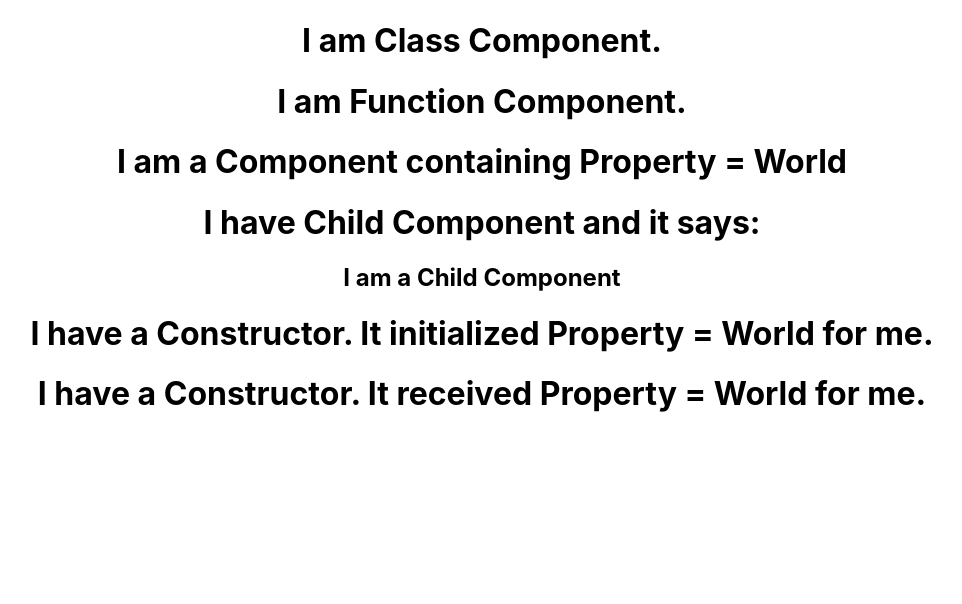
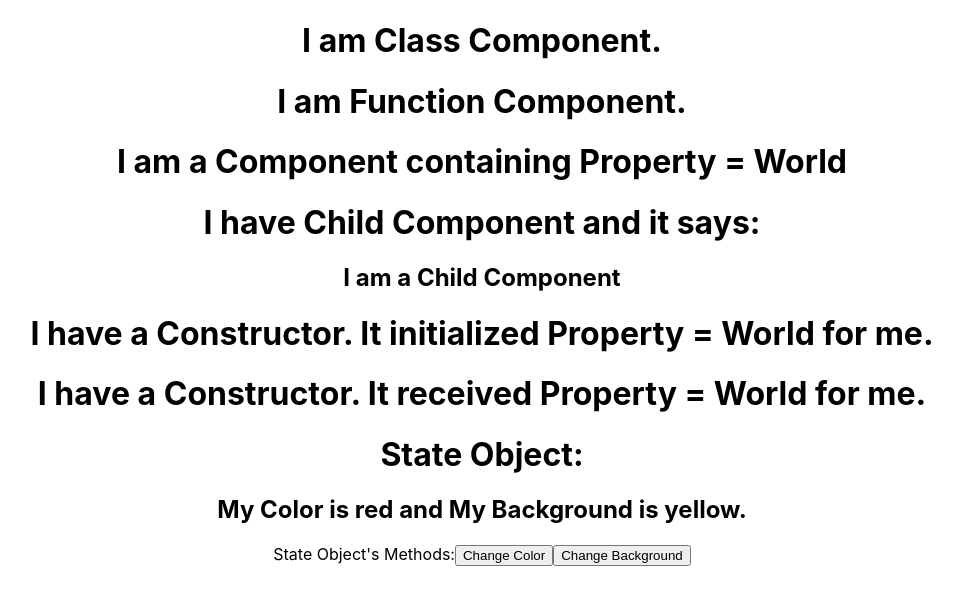
Before and after one commit to dev098karan/Learn-React, a React (Create React App) app in the folder my-app/: page / in a window 1280 px wide. Shown: the top 604 px of the page, without its empty margins (158-1120 px from the left). Built offline with nearby package versions, Linux system fonts and the light colour scheme.

Commit message:
State Object in Constructor

```diff
--- a/my-app/src/App.js
+++ b/my-app/src/App.js
@@ -5,6 +5,7 @@ import PropsInComponent from './components/PropsInComponent';
 import ComponentInComponent from './components/ComponentInComponent';
 import ConstructorInComponent from './components/ConstructorInComponent';
 import PropsInConstructor from './components/PropsInConstructor';
+import StateObjectInConstructor from './components/StateObjectInConstructor';
 
 function App() {
   return (
@@ -15,6 +16,7 @@ function App() {
       <ComponentInComponent />
       <ConstructorInComponent />
       <PropsInConstructor property="World" />
+      <StateObjectInConstructor />
     </div>
   );
 }
--- /dev/null
+++ b/my-app/src/components/StateObjectInConstructor.js
@@ -0,0 +1,46 @@
+import React from 'react';
+
+class StateObjectInConstructor extends React.Component {
+    constructor(props) {
+        super(props);
+        this.state = {myColor: "red", myBackground: "yellow"};
+    }
+
+    changeColor = () => {
+        if(this.state.myColor == "red") {
+            this.setState({myColor: "blue"});
+            document.getElementById("text").style.color = "blue";
+        }
+        else {
+            this.setState({myColor: "red"});
+            document.getElementById("text").style.color = "red";
+        }
+    }
+
+    changeBackground = () => {
+        if(this.state.myBackground == "yellow") {
+            this.setState({myBackground: "lavender"});
+            document.getElementById("text").style.backgroundColor = "lavender";
+        }
+        else {
+            this.setState({myBackground: "yellow"});
+            document.getElementById("text").style.backgroundColor = "yellow";
+        }
+    }
+
+    render() {
+        return (
+            <div id="text">
+                <h1>State Object:</h1>
+                <h2>My Color is {this.state.myColor} and My Background is {this.state.myBackground}.</h2>
+                <div>
+                    State Object's Methods:
+                    <button onClick={this.changeColor}>Change Color</button>
+                    <button onClick={this.changeBackground}>Change Background</button>
+                </div>
+            </div>
+        );
+    }
+}
+
+export default StateObjectInConstructor;
```
